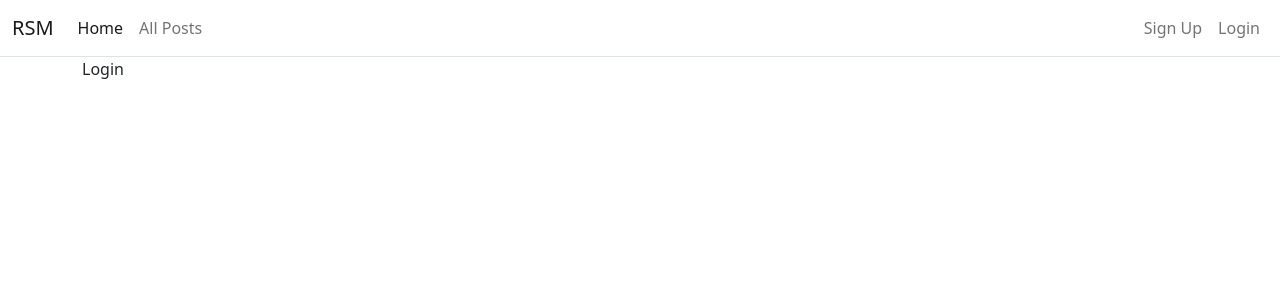
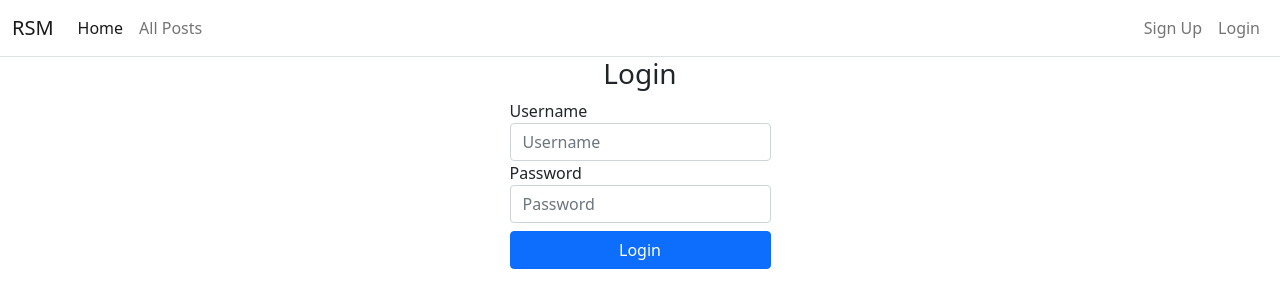
Before and after one commit to NathanPerrine/ReactSocialMedia, a React (Create React App) app: page /login in a window 1280 px wide. Shown: the top 308 px of the page. Built offline with nearby package versions, Linux system fonts and the light colour scheme.

Commit message:
login functional

```diff
--- a/package.json
+++ b/package.json
@@ -6,6 +6,7 @@
     "@testing-library/jest-dom": "^5.16.4",
     "@testing-library/react": "^13.0.1",
     "@testing-library/user-event": "^13.5.0",
+    "buffer": "^6.0.3",
     "react": "^18.0.0",
     "react-dom": "^18.0.0",
     "react-router-dom": "^6.3.0",
--- a/src/App.js
+++ b/src/App.js
@@ -42,7 +42,7 @@ export default class App extends Component {
                         <Route path="/" element={<Home />} />
                         <Route path="/allposts" element={<AllPosts base_url={this.state.base_url} />} />
                         <Route path="/signup" element={<SignUp base_url={this.state.base_url} flashMessage={this.flashMessage} />} />
-                        <Route path="/login" element={<Login />} />
+                        <Route path="/login" element={<Login base_url={this.state.base_url} flashMessage={this.flashMessage} login={this.login} />} />
                     </Routes>
                 </div>
             </>
--- a/src/components/Nav.js
+++ b/src/components/Nav.js
@@ -18,6 +18,7 @@ export default function Nav(props) {
 
 
                     <div className="d-flex">
+                        {/* If user is logged in displays the logout link, else shows sign up/ login */}
                         { props.loggedIn ?
                         <>
                             <Link className="nav-link" to="/" onClick={props.logUserOut}>Log Out</Link>
--- a/src/views/Home.js
+++ b/src/views/Home.js
@@ -1,9 +1,10 @@
-import React, { Component } from 'react'
+import React from 'react'
 
-export default class Home extends Component {
-  render() {
-    return (
-      <div>Home</div>
-    )
-  }
+export default function Home() {
+  return (
+    <>
+      <h1 className="text-center">Welcome to RSM</h1>
+      <h3 className="text-center">I hope you enjoy your stay.</h3>
+    </>
+  )
 }
--- a/src/views/Login.js
+++ b/src/views/Login.js
@@ -1,9 +1,55 @@
-import React, { Component } from 'react'
+import React from 'react';
+import { useNavigate } from 'react-router-dom';
+import { Buffer } from 'buffer';
 
-export default class Login extends Component {
-  render() {
+export default function Login(props) {
+    let navigate = useNavigate();
+    let base_url = props.base_url
+
+    const handleSubmit = (e) => {
+        e.preventDefault();
+        let username = e.target.username.value
+        let password = e.target.password.value
+
+        //Login request start
+        var myHeaders = new Headers();
+        // btoa - buf.toString?
+        // myHeaders.append("Authorization", "Basic " + btoa(`${username}:${password}`));
+        myHeaders.append("Authorization", "Basic " + Buffer.from(`${username}:${password}`).toString('base64'));
+
+        var requestOptions = {
+            method: 'POST',
+            headers: myHeaders,
+            redirect: 'follow'
+        };
+
+        fetch(`${base_url}/auth/token`, requestOptions)
+            .then(res => res.json())
+            .then(data => {
+                if (data.error){
+                    props.flashMessage(data.error, "danger")
+                } else {
+                    let token = data.token
+                    localStorage.setItem('token', token);
+                    props.flashMessage("You have successfully logged in.", "success")
+                    props.login();
+                    navigate('/')
+                }
+            })
+    };
+
     return (
-      <div>Login</div>
+    <form onSubmit={handleSubmit}>
+        <h3 className="text-center">Login</h3>
+        <div className="row justify-content-center">
+            <div className="form-group w-25">
+                <label htmlFor="username">Username</label>
+                <input type="text" name="username" className="form-control" placeholder="Username" />
+                <label htmlFor="Password">Password</label>
+                <input type="password" name="password" className="form-control" placeholder="Password" />
+                <input type="submit" className="btn btn-primary w-100 mt-2" value="Login" />
+            </div>
+        </div>
+    </form>
     )
-  }
 }
```
Also changed, not shown: 1 other file (tests, documents, lock files or other folders).
